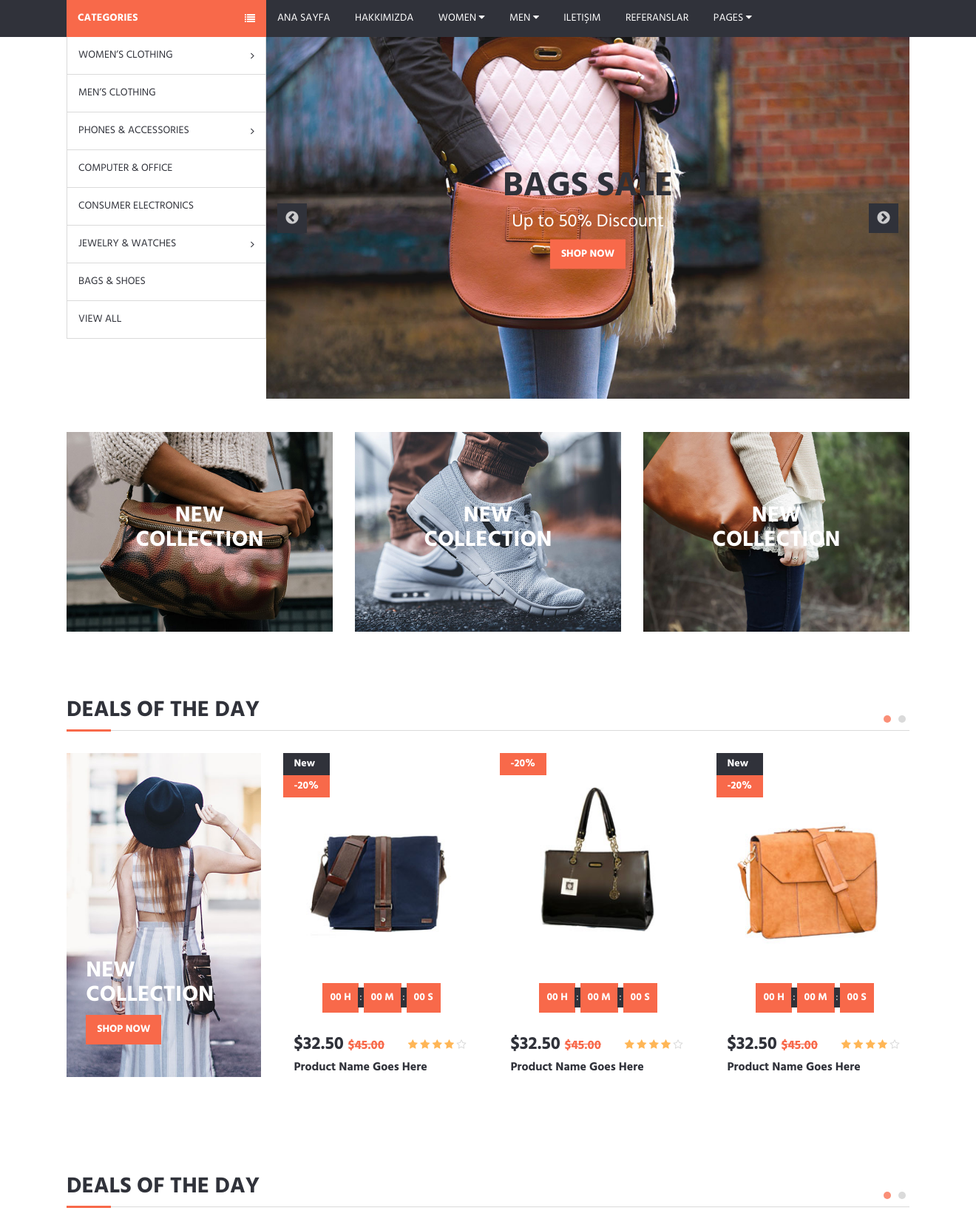
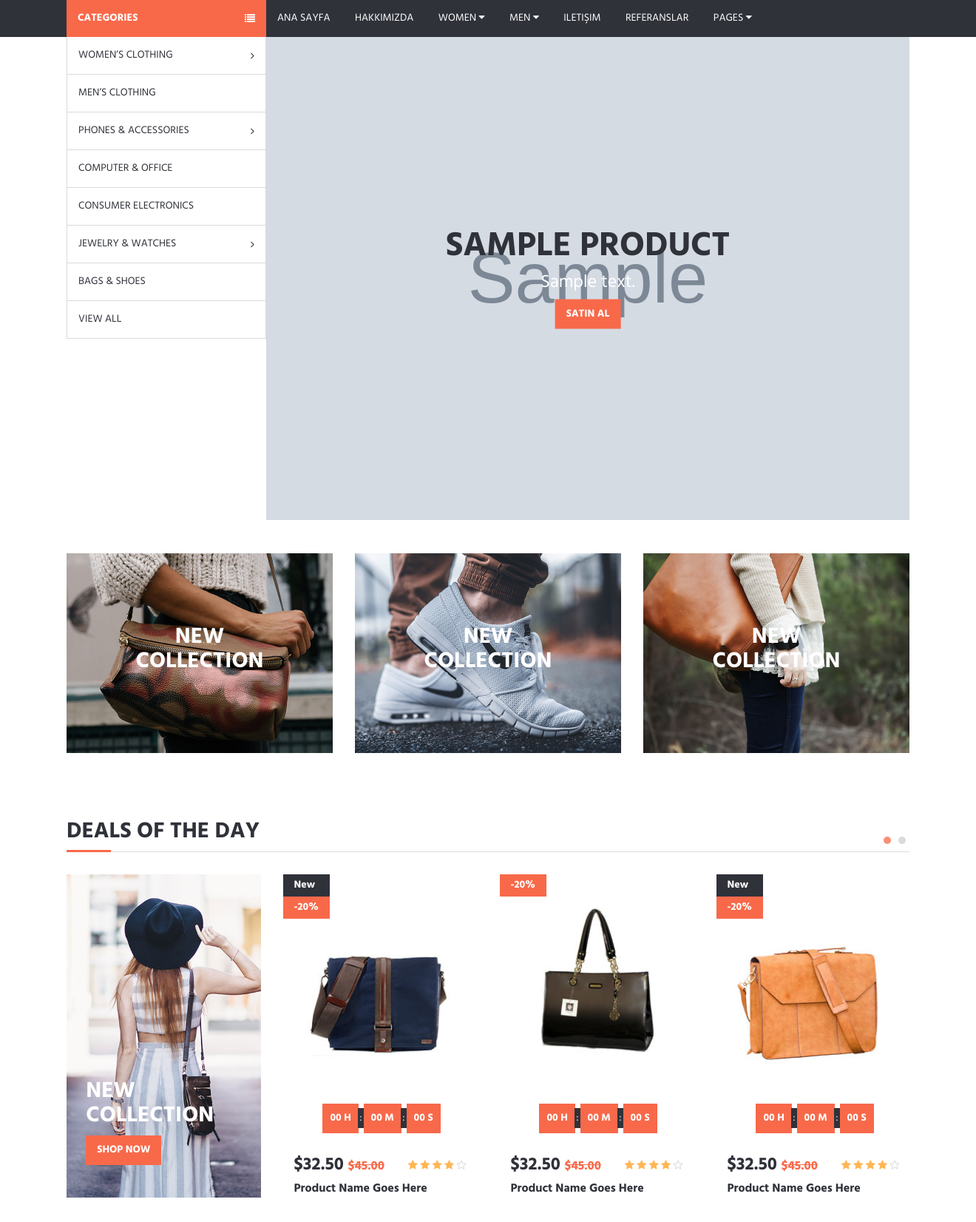
Before and after one commit to sadagatasgarov/django-ticaret, a Django app: page / in a window 1320 px wide. Shown: the part 131-1783 px from the top of the page at 74% size. Run offline with Django 3.2, Linux system fonts and the light colour scheme; tables that the repository leaves empty hold one stand-in row (values such as "Sample post"); grey boxes marked "Sample" are stand-in pictures; some libraries are stand-ins or nearby versions.

Commit message:
slider sayfasi ve slidere adminden gonderme ve slug konusu

```diff
--- a/home/templates/slider.html
+++ b/home/templates/slider.html
@@ -8,33 +8,21 @@
 				<!-- home slick -->
 				<div id="home-slick">
 					<!-- banner -->
-					<div class="banner banner-1">
-						<img src="{% static  'img/banner01.jpg' %}" alt="">
+					{% for rs in sliderdata %}
+						{% if rs.image.url is None %}
+						<div class="banner banner-1" style="display: block;">
+						{% else %}
+						<div class="banner banner-1">
+					{% endif %}
+
+						<img src="{{rs.image.url}}" alt="">
 						<div class="banner-caption text-center">
-							<h1>Bags sale</h1>
-							<h3 class="white-color font-weak">Up to 50% Discount</h3>
-							<button class="primary-btn">Shop Now</button>
+							<h1>{{ rs.title }}</h1>
+							<h3 class="white-color font-weak">{{rs.description}}</h3>
+							<a href="/product/{{rs.id}}/{{rs.slug}}" class="primary-btn">Satin al</a>
 						</div>
 					</div>
-					<!-- /banner -->
-
-					<!-- banner -->
-					<div class="banner banner-1">
-						<img src="{% static  'img/banner02.jpg' %}" alt="">
-						<div class="banner-caption">
-							<h1 class="primary-color">HOT DEAL<br><span class="white-color font-weak">Up to 50% OFF</span></h1>
-							<button class="primary-btn">Shop Now</button>
-						</div>
-					</div>
-					<!-- /banner -->
-
-					<!-- banner -->
-					<div class="banner banner-1">
-						<img src="{% static  'img/banner03.jpg' %}" alt="">
-						<div class="banner-caption">
-							<h1 class="white-color">New Product <span>Collection</span></h1>
-							<button class="primary-btn">Shop Now</button>
-						</div>
+					{% endfor %}
 					</div>
 					<!-- /banner -->
 				</div>
--- a/home/views.py
+++ b/home/views.py
@@ -4,13 +4,15 @@ from django.shortcuts import render
 from django.contrib import messages
 # Create your views here.
 from home.models import Setting, ContactForm, ContactFormMassage
+from product.models import Product
 
 
 def index(request):
     setting = Setting.objects.get(pk=1)
+    sliderdata = Product.objects.all()[:5]
     university = "Karabuk University"
     dept = "Computer Engineering"
-    context = {'setting': setting}
+    context = {'setting': setting, 'sliderdata': sliderdata}
     return render(request, 'index.html', context)
 
 
@@ -22,7 +24,9 @@ def hakkimizda(request):
 
 def referanslar(request):
     setting = Setting.objects.get(pk=1)
-    context = {'setting': setting, 'page': 'hakkimizda'}
+    context = {'setting': setting,
+               'page': 'hakkimizda'
+               }
     return render(request, 'referanslar.html', context)
 
 
--- a/product/admin.py
+++ b/product/admin.py
@@ -20,6 +20,7 @@ class ProductAdmin(admin.ModelAdmin):
     readonly_fields = ('image_tag',)
     list_filter = ['category']
     inlines = [ProductImageInline, ]
+    prepopulated_fields = {'slug': ('title',)}
 
 
 class ImagesAdmin(admin.ModelAdmin):
--- a/product/models.py
+++ b/product/models.py
@@ -37,14 +37,14 @@ class Product(models.Model):
     )
     category = models.ForeignKey(Category, on_delete=models.CASCADE)  # many to one relation with Category
     title = models.CharField(max_length=150)
-    keywords = models.CharField(max_length=255)
-    description = models.CharField(max_length=255)
-    image = models.ImageField(blank=True, upload_to='images/')
+    keywords = models.CharField(max_length=255, blank=True)
+    description = models.CharField(max_length=255, blank=True)
+    image = models.ImageField(blank=False, upload_to='images/')
     price = models.FloatField()
     amount = models.IntegerField()
     minamount = models.IntegerField()
     detail = RichTextUploadingField()
-    slug = models.SlugField()
+    slug = models.SlugField(max_length=150, blank=True, unique=True)
     status = models.CharField(max_length=10, choices=STATUS)
     create_at = models.DateTimeField(auto_now_add=True)
     update_at = models.DateTimeField(auto_now=True)
```
Also changed, not shown: product/migrations/0006_auto_20210211_1954.py (added), product/migrations/0007_auto_20210211_1958.py (added), product/migrations/0008_auto_20210211_2000.py (added), product/migrations/0009_auto_20210211_2001.py (added), product/migrations/0010_auto_20210211_2007.py (added), uploads/images/bg.jpg (added), uploads/images/desktop1.jfif (deleted), uploads/images/pic04.jpg (added), uploads/images/pic06.jpg (added), uploads/images/pic06_2TH38ii.jpg (added), uploads/images/pic08.jpg (added).
